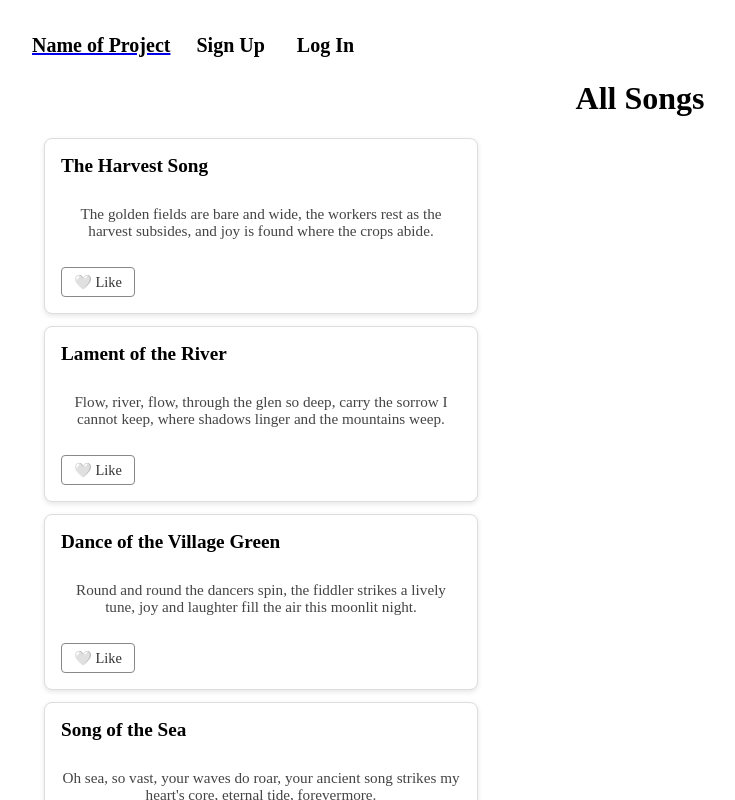
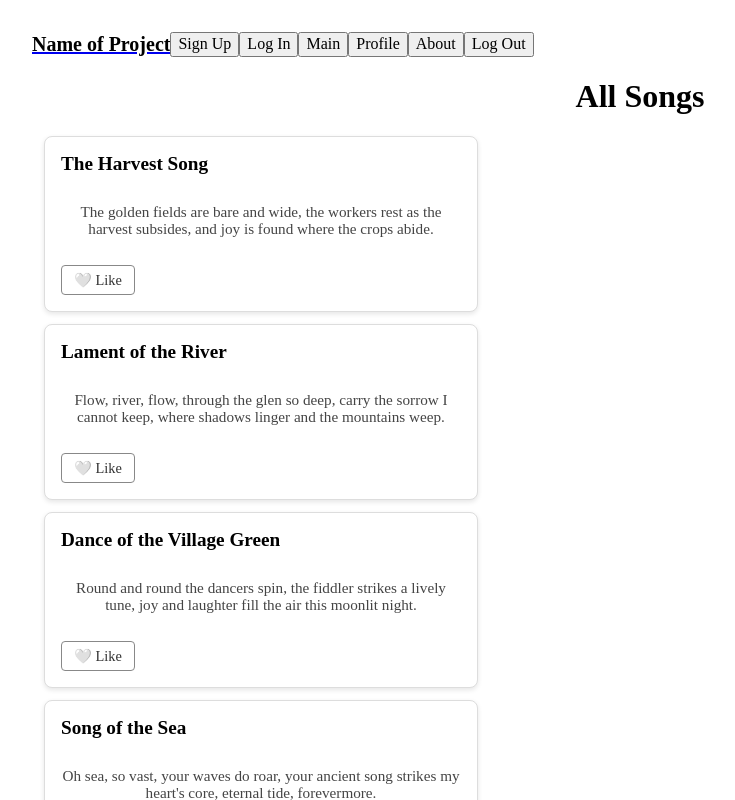
Before and after one commit to ajuarezse/tripleTenFinalProject_React, a React (Vite) app: page / in a window 1280 px wide. Shown: the top 800 px of the page, without its empty margins (0-735 px from the left). Built offline with nearby package versions, Linux system fonts and the light colour scheme.

Commit message:
add nav bar

```diff
--- a/src/components/Header/Header.jsx
+++ b/src/components/Header/Header.jsx
@@ -2,6 +2,7 @@ import "./Header.css";
 //import logo from "../../assets/logo.svg";
 //import ToggleSwitch from "../ToggleSwitch/ToggleSwitch";
 import { Link } from "react-router-dom";
+import Navigation from "../Navigation/Navigation";
 //import { useContext } from "react";
 //import CurrentUserContext from "../../contexts/CurrentUserContext/CurrentUserContext";
 
@@ -11,6 +12,7 @@ function Header({ handleRegisterModal, handleLoginModal }) {
       <Link to="/">
         <div className="header__logo">Name of Project</div>
       </Link>
+      {/*
       <div className="header__auth-buttons">
         <button
           type="button"
@@ -27,6 +29,13 @@ function Header({ handleRegisterModal, handleLoginModal }) {
           Log In
         </button>
       </div>
+      */}
+      <section className="header__navigation">
+        <Navigation
+          handleLoginModal={handleLoginModal}
+          handleRegisterModal={handleRegisterModal}
+        />
+      </section>
     </header>
   );
 }
--- a/src/components/Navigation/Navigation.jsx
+++ b/src/components/Navigation/Navigation.jsx
@@ -0,0 +1,37 @@
+import "./Navigation.css";
+//import { Link } from "react-router-dom";
+
+function Navigation({ handleRegisterModal, handleLoginModal }) {
+  return (
+    <nav className="navigation">
+      <button
+        type="button"
+        className="navigation__button"
+        onClick={handleRegisterModal}
+      >
+        Sign Up
+      </button>
+      <button
+        type="button"
+        className="navigation__button"
+        onClick={handleLoginModal}
+      >
+        Log In
+      </button>
+      <button type="button" className="navigation__button">
+        Main
+      </button>
+      <button type="button" className="navigation__button">
+        Profile
+      </button>
+      <button type="button" className="navigation__button">
+        About
+      </button>
+      <button type="button" className="navigation__button">
+        Log Out
+      </button>
+    </nav>
+  );
+}
+
+export default Navigation;
```
